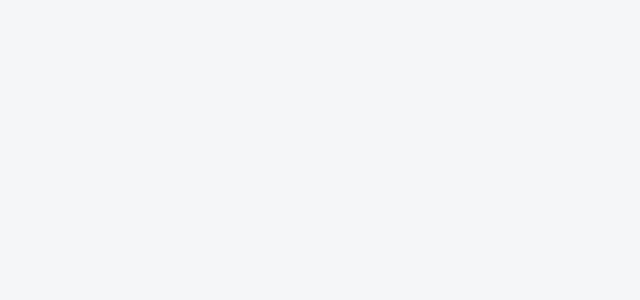
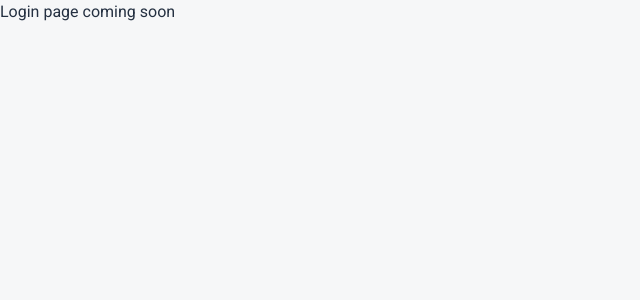
Before and after one commit to SyifaNurrohmahW/QHSE-DashboardManagementSystem, a Next.js app in the folder qhse-dashboard/: page /login in a window 1280 px wide. Shown: the top 300 px of the page, without its empty margins (0-640 px from the left). Built offline with nearby package versions, Linux system fonts and the light colour scheme.

Commit message:
add placeholder login page

```diff
--- a/qhse-dashboard/app/login/page.js
+++ b/qhse-dashboard/app/login/page.js
@@ -1,13 +1,7 @@
-"use client";
-
-import { useState } from "react";
-
 export default function LoginPage() {
-  const [email, setEmail] = useState("");
-
   return (
     <main>
-      <input value={email} onChange={(e) => setEmail(e.target.value)} />
+      <h1>Login page coming soon</h1>
     </main>
   );
 }
```
